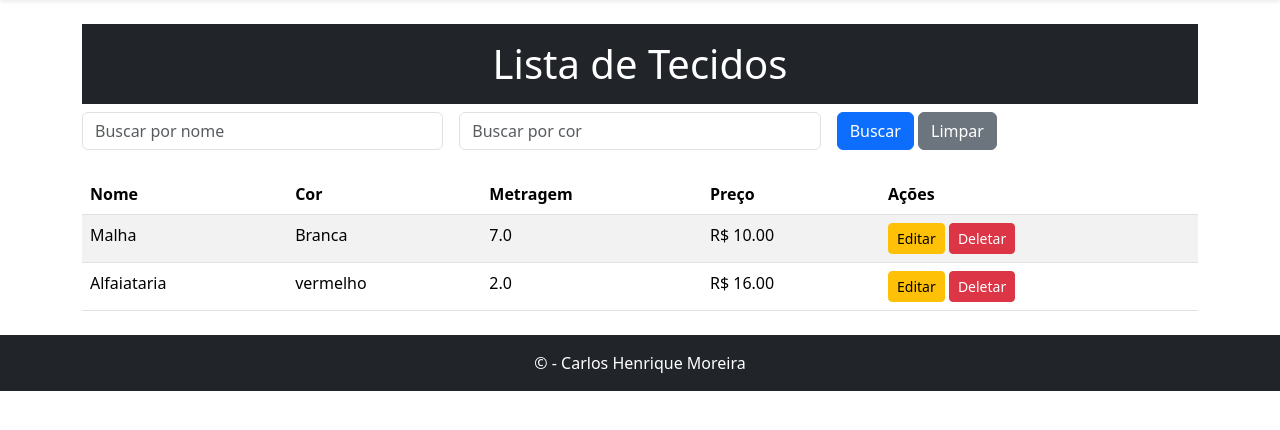
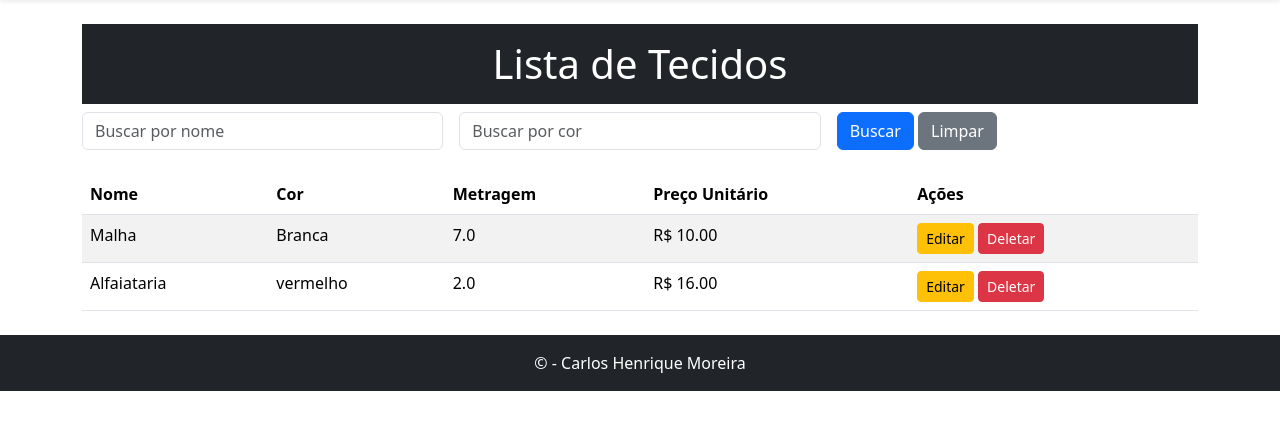
Before and after one commit to CARLOS4343/Loja_roupas, a Django app: page /tecidos/ in a window 1280 px wide. Shown: the part 138-568 px from the top of the page. Run offline with Django 5.2, Linux system fonts and the light colour scheme; data comes from the database, SQL or seed files in the repository.

Commit message:
Preço Unitário

```diff
--- a/Estoque/templates/estoque/cadastro_tecido.html
+++ b/Estoque/templates/estoque/cadastro_tecido.html
@@ -71,7 +71,7 @@
                                     <th>Nome</th>
                                     <th>Cor</th>
                                     <th>Metragem</th>
-                                    <th>Preço</th>
+                                    <th>Preço Unitário</th>
                                 </tr>
                             </thead>
                             <tbody>
--- a/Estoque/templates/estoque/lista_tecidos.html
+++ b/Estoque/templates/estoque/lista_tecidos.html
@@ -41,7 +41,7 @@
                 <th>Nome</th>
                 <th>Cor</th>
                 <th>Metragem</th>
-                <th>Preço</th>
+                <th>Preço Unitário</th>
                 <th>Ações</th>
             </tr>
         </thead>
```
